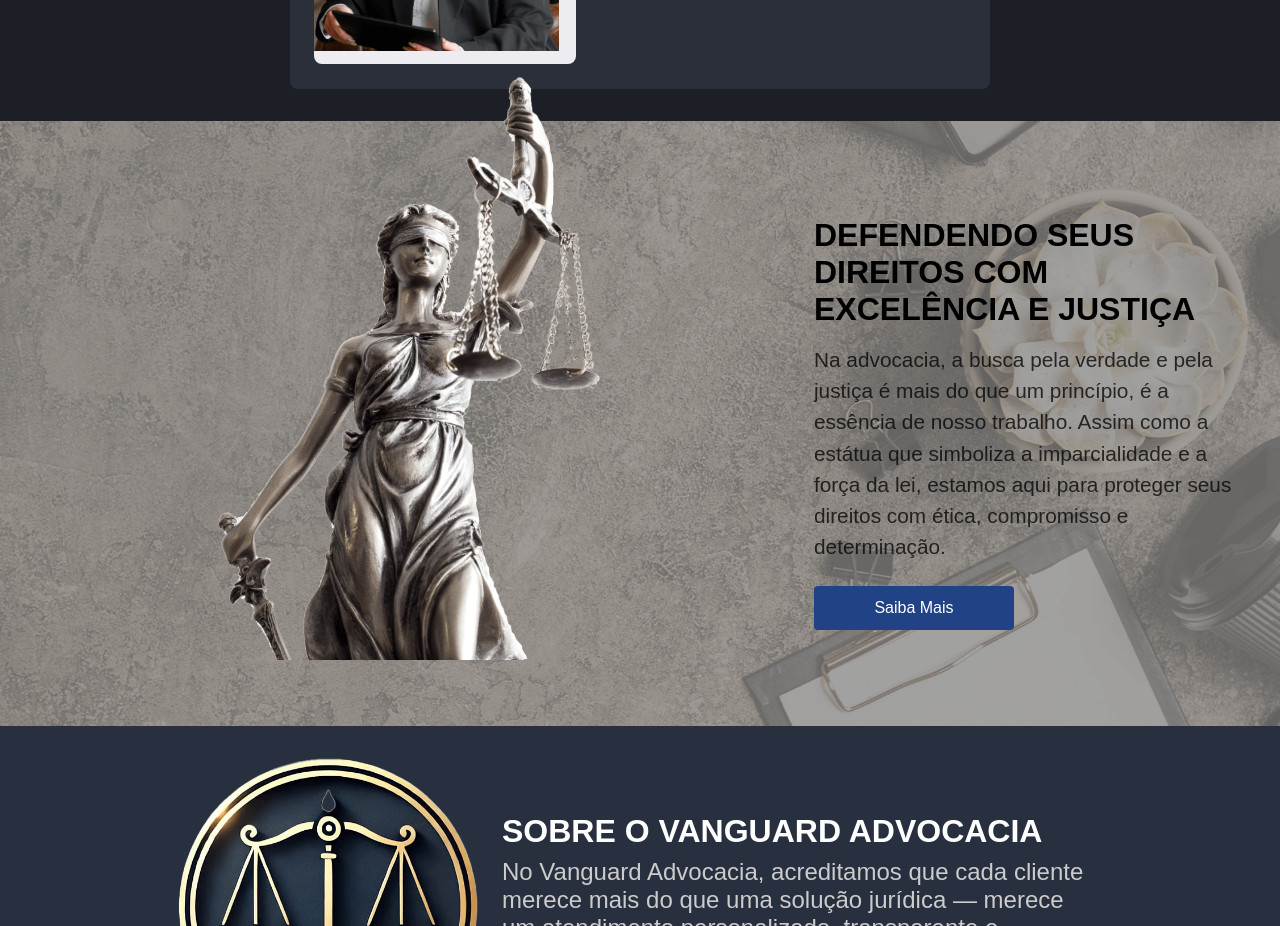
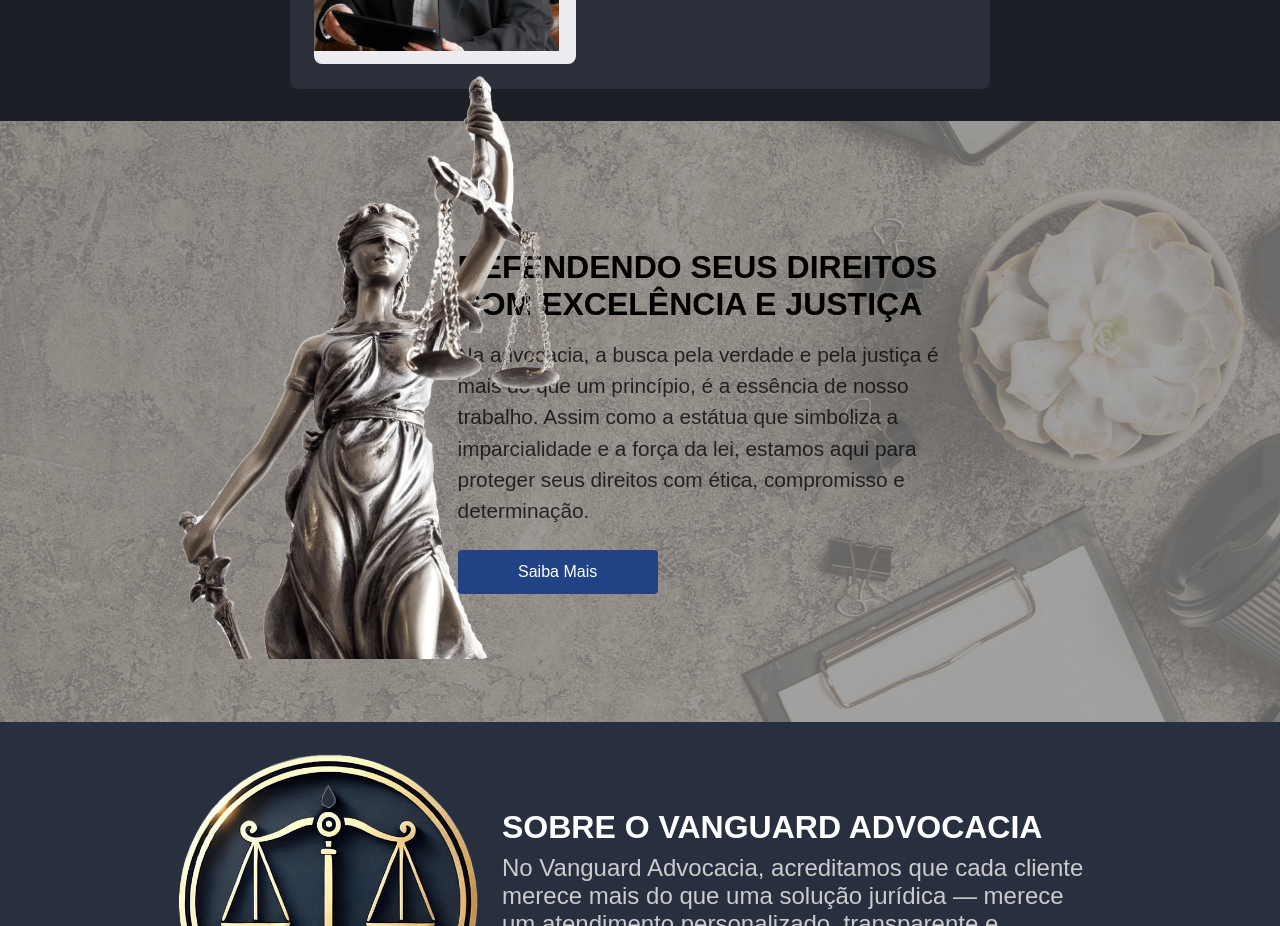
Before and after one commit to MahFelix/vanguard-interface, a React (Vite) app: page / in a window 1280 px wide. Shown: the part 1480-2406 px from the top of the page. Built offline with nearby package versions, Linux system fonts and the light colour scheme.

Commit message:
✔️  test: Teste de aprovação

```diff
--- a/src/Components/InformesDireito.jsx
+++ b/src/Components/InformesDireito.jsx
@@ -9,7 +9,7 @@
   justify-content: space-between;
   background: url(${BGDIREITOS}) no-repeat center center/cover;
   color: white;
-  padding: 6rem 2rem;
+  padding: 8rem 2rem;
   position: relative;
 
   @media (max-width: 768px) {
@@ -22,46 +22,45 @@
 
 const ImageWrapper = styled.div`
   position: absolute;
-  top: -63px; /* Ajuste para sobrepor a seção superior */
-  left: 0;
-  width: 50%;
+  top: -4rem; /* Mantém a sobreposição em telas maiores */
+  left: 10rem; /* Ajuste para alinhar com a seção */
+  width: 40%;
   max-width: 430px;
 
   img {
     width: 100%;
     height: auto;
     border-radius: 8px;
-    margin-left: 200px;
   }
 
   @media (max-width: 768px) {
-    position: static;
-    width: 80%;
-    margin-bottom: 1.5rem;
+    position: relative; /* Permite que a imagem seja reposicionada */
+    top: 0; /* Remove sobreposição */
+    left: 0; /* Centraliza na seção */
+    width: 80%; /* Ajuste o tamanho para telas menores */
+    max-width: none; /* Remove limite de largura */
+    margin: 0 auto 1.5rem; /* Centraliza e dá espaçamento inferior */
 
     img {
-        display: none;
+      display: none;
     }
   }
 `;
 
 const Content = styled.div`
-  width: 40%;
-  padding-left: 2rem;
+  width: 40%; /* Faz o texto ocupar mais espaço */
+  margin-right: 19rem;
   display: flex;
   flex-direction: column;
-  margin-left: 750px;
-
+  margin-left: auto; /* Mantém o texto alinhado à direita */
 
   h2 {
     font-size: 2rem;
     margin-bottom: 1rem;
     color: #000000;
-
   }
 
   p {
-    width: 100%;
     font-size: 1.3rem;
     line-height: 1.5;
     margin-bottom: 1.5rem;
@@ -69,6 +68,8 @@
   }
 
   button {
+    display: flex;
+    justify-content: center;
     padding: 0.8rem 1.5rem;
     font-size: 1rem;
     border: none;
@@ -78,6 +79,7 @@
     cursor: pointer;
     transition: background-color 0.3s;
     width: 200px;
+    align-items: center;
 
     &:hover {
       background-color: #d98204;
@@ -85,13 +87,18 @@
   }
 
   @media (max-width: 768px) {
-    display: flex;
-    margin-left:-27px;
-    width: 100%;
-    align-items: center
+    width: 100%; /* Expande para usar todo o espaço */
+    text-align: center; /* Centraliza o conteúdo no mobile */
 
+
+    button {
+      display: flex;
+      align-items: center;
+      width:350px;
+    }
   }
 `;
+
 
 const ImageAndTextSection = () => {
   return (
```
